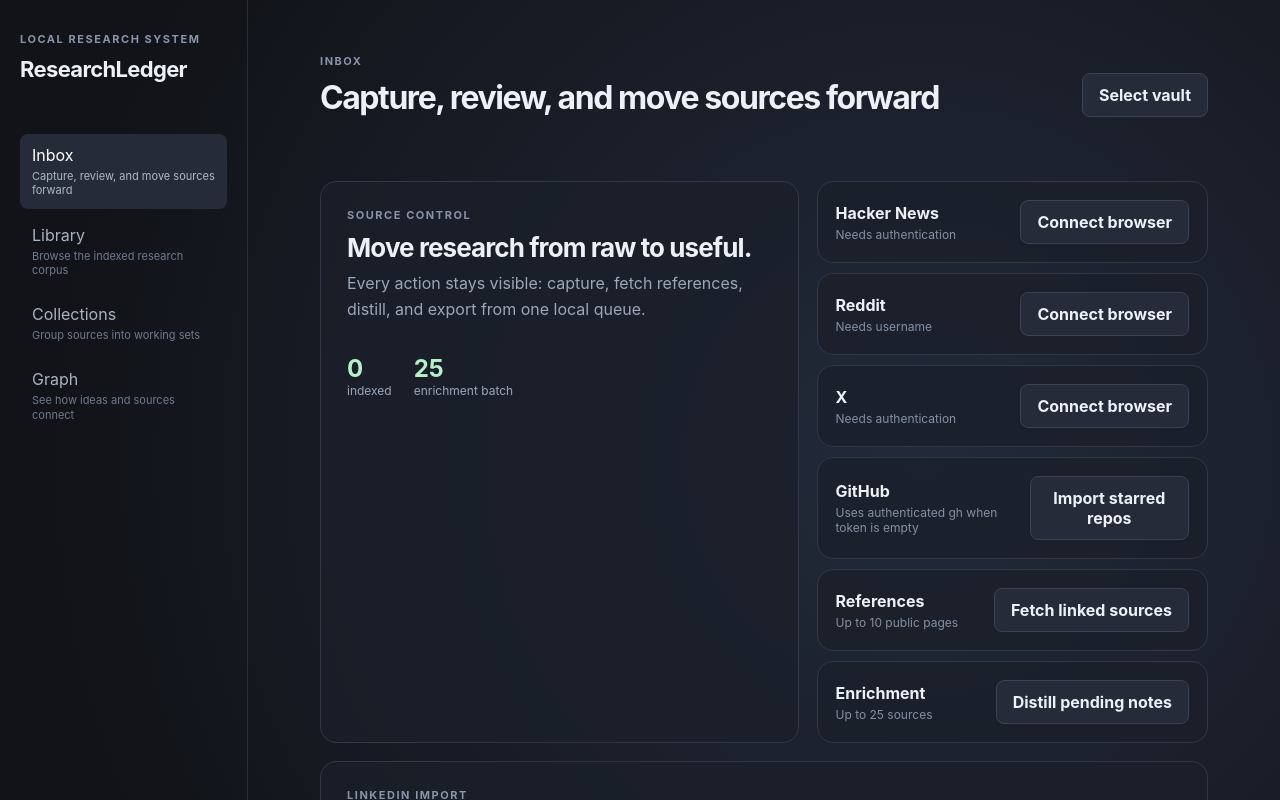
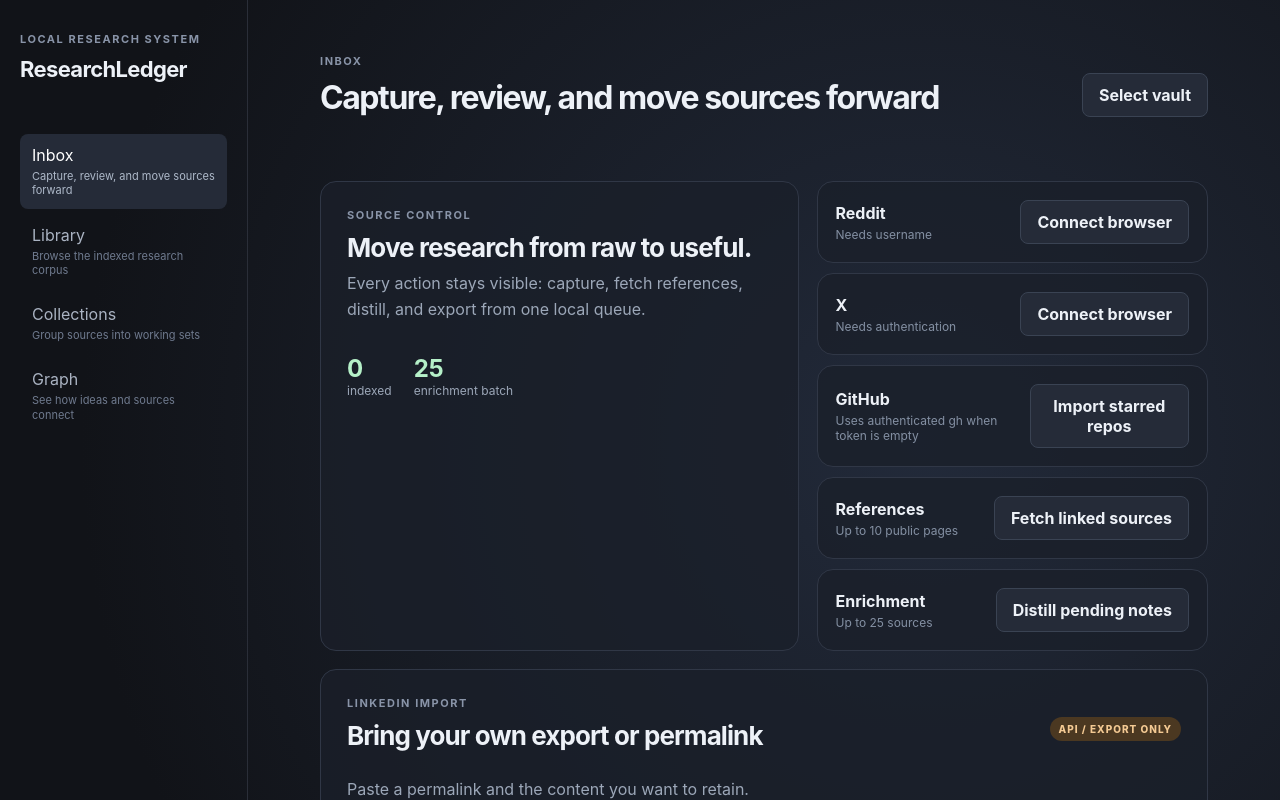
Before and after one commit to KooshaPari/ResearchLedger, a React (Vite) app: page / in a window 1280 px wide. Shown: the top 800 px of the page. Built offline with nearby package versions, Linux system fonts and the light colour scheme.

Commit message:
fix: pin Rust CI actions and remove dead HN action

```diff
--- a/src/App.tsx
+++ b/src/App.tsx
@@ -315,7 +315,6 @@ function Inbox({
   xProfile: string;
   setXProfile: (value: string) => void;
 }) {
-  const [hackernewsUsername, setHackernewsUsername] = useState("");
   const [linkedinPermalink, setLinkedinPermalink] = useState("");
   const [linkedinContent, setLinkedinContent] = useState("");
   const [query, setQuery] = useState("");
@@ -323,9 +322,6 @@ function Inbox({
   const [retrievalContext, setRetrievalContext] =
     useState<RetrievalContext | null>(null);
   const [retrieving, setRetrieving] = useState(false);
-  const [hnState, setHnState] = useState<"needs-auth" | "ready" | "capturing">(
-    "needs-auth",
-  );
   const [redditState, setRedditState] = useState<
     "needs-auth" | "ready" | "capturing"
   >("needs-auth");
@@ -346,37 +342,6 @@ function Inbox({
       (value: ImportResult) =>
         `Imported ${value.created + value.updated} repositories; ${value.unchanged} unchanged.`,
     );
-  };
-  const captureHackerNews = async () => {
-    if (!requireVault()) return;
-    const username = hackernewsUsername ? hackernewsUsername.trim() : "";
-    if (!username) {
-      setHnState("needs-auth");
-      setMessage(
-        "Sign in to news.ycombinator.com first, then enter your Hacker News username.",
-      );
-      return;
-    }
-    setHnState("capturing");
-    const url =
-      "https://news.ycombinator.com/saved?id=" + encodeURIComponent(username);
-    try {
-      const value = await invoke("capture_hackernews_browser", {
-        vaultPath,
-        activityUrl: url,
-        profilePath: hackernewsProfile || null,
-      } as any);
-      setMessage(
-        "Captured " +
-          ((value as any).created + (value as any).updated) +
-          " Hacker News stories; " +
-          (value as any).unchanged +
-          " unchanged.",
-      );
-    } catch (error) {
-      setMessage(formatCommandError("capture_hackernews_browser", error));
-    }
-    setHnState("ready");
   };
   const captureReddit = async () => {
     if (!requireVault()) return;
@@ -479,25 +444,6 @@ function Inbox({
           </div>
         </div>
         <div className="action-stack">
-          <Action
-            title="Hacker News"
-            label={
-              hnState === "needs-auth"
-                ? "Connect browser"
-                : hnState === "capturing"
-                  ? "Capturing..."
-                  : "Connected"
-            }
-            state={
-              hnState === "needs-auth"
-                ? "Needs authentication"
-                : hnState === "capturing"
-                  ? "Capture in progress"
-                  : "Ready to capture"
-            }
-            onClick={() => void captureHackerNews()}
-            disabled={hnState === "capturing"}
-          />
           <Action
             title="Reddit"
             label={
```
Also changed, not shown: 2 other files (tests, documents, lock files or other folders).
